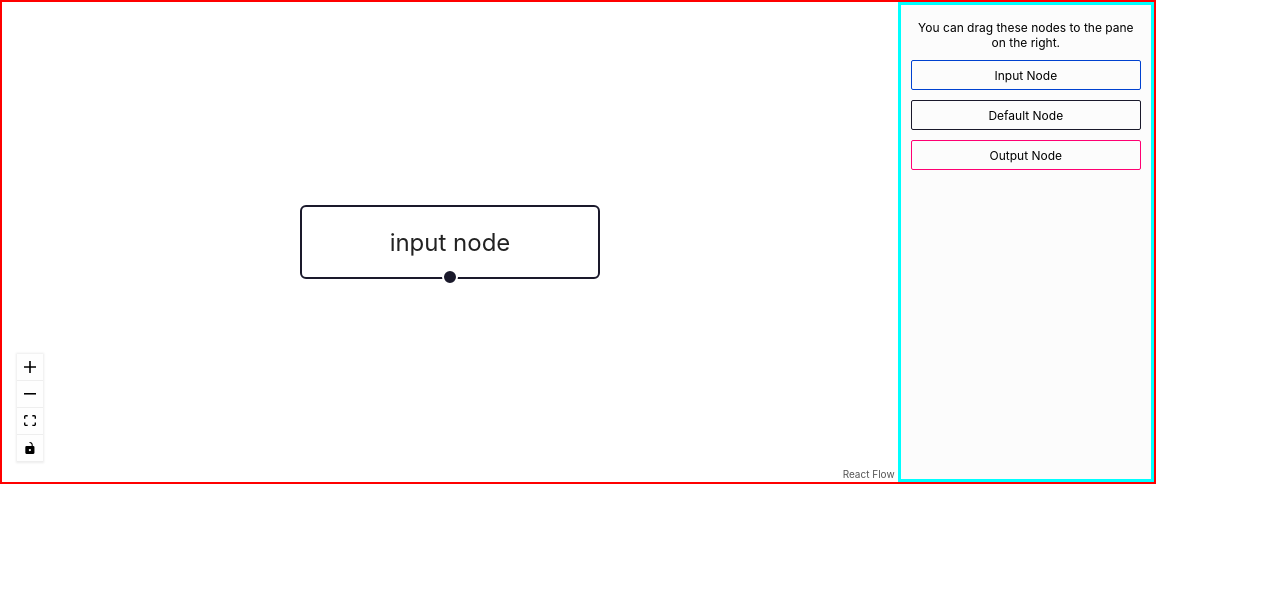
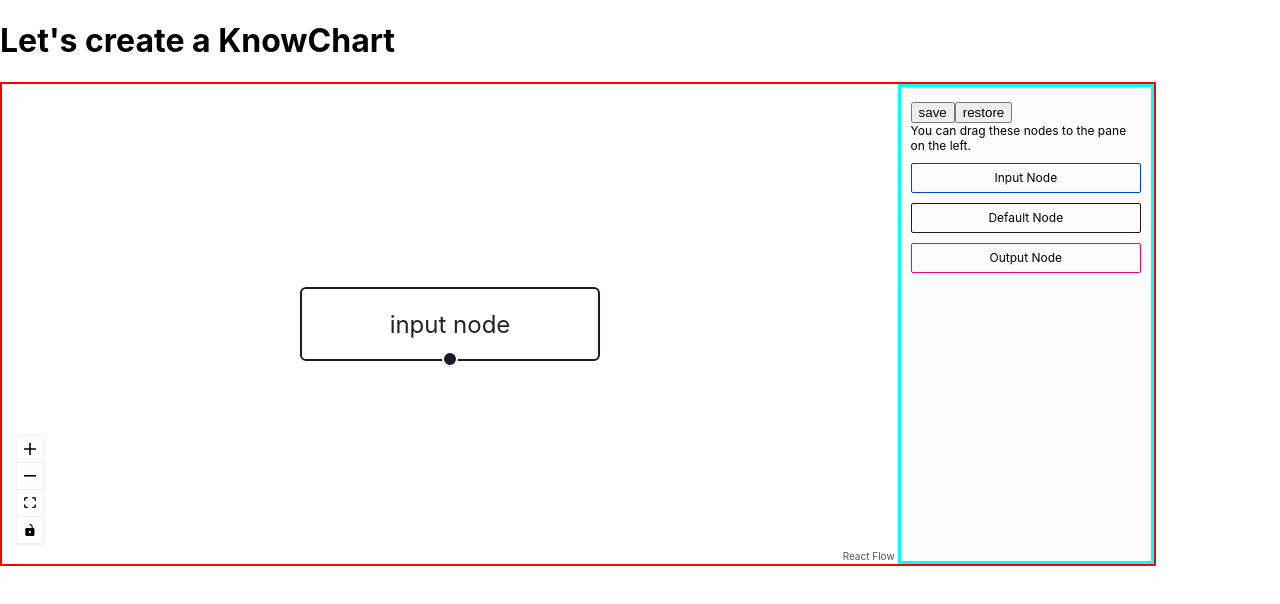
Before and after one commit to veronica-hing/KnowChart, a React (Create React App) app in the folder client/: page /knowchart in a window 1280 px wide. Shown: the top 604 px of the page. Built offline with nearby package versions, Linux system fonts and the light colour scheme.

Commit message:
implemented save, although it's to local storage for now. will add to list tomorrow

```diff
--- a/client/src/App.js
+++ b/client/src/App.js
@@ -1,15 +1,15 @@
 import logo from './logo.svg';
 import './App.css';
-import Flow from './components/Flow';
+import FlowEditor from './views/FlowEditor';
+import LoginReg from './views/LoginReg';
+import { Route, Routes } from 'react-router-dom';
 
 function App() {
   return (
-    <div className="App">
-      {/* size specified here otherwise the flow doesnt render properly */}
-      <div style={{width:'90%', height:'60vh',border: 'solid 2px red'}}>
-        <Flow/>
-      </div>
-    </div>
+      <Routes>
+        <Route path="/" element={ <LoginReg />} />
+        <Route path = "/knowchart" element = {<FlowEditor/>} />
+      </Routes>
   );
 }
 
--- a/client/src/components/Flow.js
+++ b/client/src/components/Flow.js
@@ -6,6 +6,7 @@ import ReactFlow, {
   useEdgesState,
   Controls,
 } from 'react-flow-renderer';
+import OptionBar from './OptionsBar';
 
 import Sidebar from './Sidebar';
 
@@ -63,7 +64,7 @@ const Flow = () => {
   );
 
   return (
-    <div className="dndflow">
+    <div className="dndflow" style={{width:'90%', height:'60vh',border: 'solid 2px red'}}>
       <ReactFlowProvider>
         <div className="reactflow-wrapper" ref={reactFlowWrapper}>
           <ReactFlow
@@ -80,7 +81,14 @@ const Flow = () => {
             <Controls />
           </ReactFlow>
         </div>
-        <Sidebar />
+        <aside>
+          <OptionBar
+            setNodes = {setNodes}
+            setEdges = {setEdges}
+            rfInstance = {reactFlowInstance}
+            setRfInstance = {setReactFlowInstance} />
+          <Sidebar />
+        </aside>
       </ReactFlowProvider>
     </div>
   );
--- /dev/null
+++ b/client/src/components/OptionsBar.js
@@ -0,0 +1,47 @@
+import React, {useCallback } from 'react';
+import { useReactFlow } from 'react-flow-renderer';
+
+import '../App.css';
+
+const flowKey = 'example-flow';
+
+const OptionBar = (props) => {
+    // const [nodes, setNodes, onNodesChange] = useNodesState(initialNodes);
+    // const [edges, setEdges, onEdgesChange] = useEdgesState(initialEdges);
+    //const [rfInstance, setRfInstance] = useState(null);
+    const { setViewport } = useReactFlow();
+
+    const onSave = () => {
+        console.log('onsave clicked')
+        if (props.rfInstance) {
+            console.log('saving flow to object in local storage');
+            const flow = props.rfInstance.toObject();
+            localStorage.setItem(flowKey, JSON.stringify(flow));
+        }
+    };
+
+    const onRestore = () => {
+        const restoreFlow = async () => {
+            const flow = JSON.parse(localStorage.getItem(flowKey));
+            console.log('onrestore clicked')
+
+            if (flow) {
+            const { x = 0, y = 0, zoom = 1 } = flow.viewport;
+            props.setNodes(flow.nodes || []);
+            props.setEdges(flow.edges || []);
+            setViewport({ x, y, zoom });
+            }
+        };
+        restoreFlow();
+    };
+
+    return (
+
+        <div className="save__controls">
+            <button onClick={onSave}>save</button>
+            <button onClick={onRestore}>restore</button>
+        </div>
+    );
+};
+
+export default OptionBar;
--- a/client/src/components/Sidebar.js
+++ b/client/src/components/Sidebar.js
@@ -7,8 +7,8 @@ export default () => {
   };
 
   return (
-    <aside>
-      <div className="description">You can drag these nodes to the pane on the right.</div>
+    <div>
+      <div className="description">You can drag these nodes to the pane on the left.</div>
       <div className="dndnode input" onDragStart={(event) => onDragStart(event, 'input')} draggable>
         Input Node
       </div>
@@ -18,6 +18,6 @@ export default () => {
       <div className="dndnode output" onDragStart={(event) => onDragStart(event, 'output')} draggable>
         Output Node
       </div>
-    </aside>
+    </div>
   );
 };
--- /dev/null
+++ b/client/src/views/FlowEditor.jsx
@@ -0,0 +1,15 @@
+import React, { useState } from "react";
+import { useNavigate } from "react-router-dom";
+import axios from "axios";
+import Flow from "../components/Flow";
+
+const FlowEditor = () => {
+    return (
+        <div>
+            <h1>Let's create a KnowChart</h1>
+            <Flow/>
+        </div>
+    );
+}
+
+export default FlowEditor;
```
